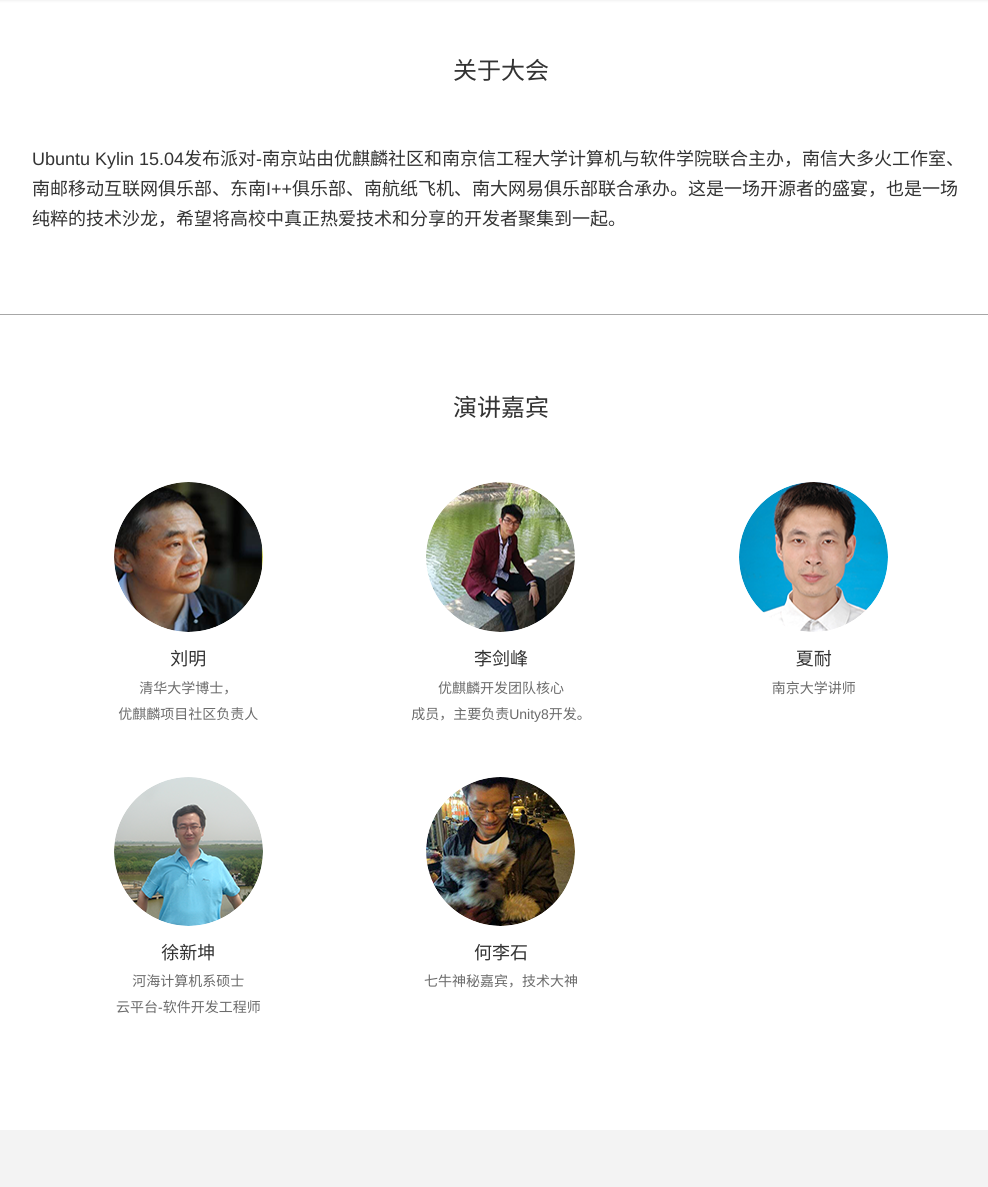
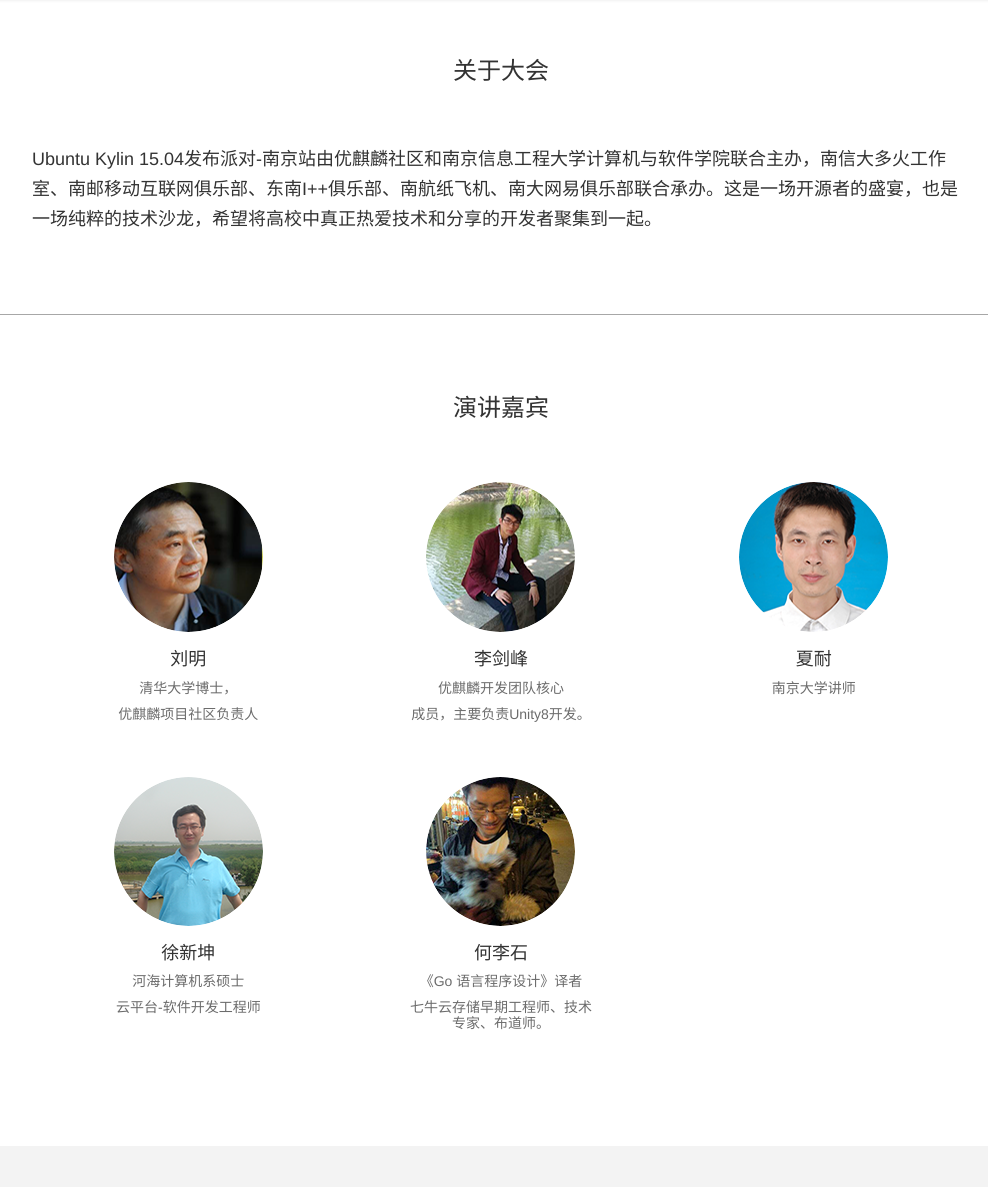
Before and after one commit to DuoHuo/Ubuntu_Kylin_party, a plain HTML site: page index.html in a window 1280 px wide. Shown: the part 586-1773 px from the top of the page, without its empty margins (139-1127 px from the left). Drawn offline with Linux system fonts and the light colour scheme; files that its build step writes are made by us from their sources; a script that the page names is missing.

Commit message:
change index.html

```diff
--- a/index.html
+++ b/index.html
@@ -56,7 +56,7 @@
         <div class="container">
             <div class="row">
                 <h3 class="text-center marginBot-60 marginTop-60">关于大会</h3>
-                <p class="text-left center-block marginBot-80 width-938">Ubuntu Kylin 15.04发布派对-南京站由优麒麟社区和南京信工程大学计算机与软件学院联合主办，南信大多火工作室、南邮移动互联网俱乐部、东南I++俱乐部、南航纸飞机、南大网易俱乐部联合承办。这是一场开源者的盛宴，也是一场纯粹的技术沙龙，希望将高校中真正热爱技术和分享的开发者聚集到一起。</p>
+                <p class="text-left center-block marginBot-80 width-938">Ubuntu Kylin 15.04发布派对-南京站由优麒麟社区和南京信息工程大学计算机与软件学院联合主办，南信大多火工作室、南邮移动互联网俱乐部、东南I++俱乐部、南航纸飞机、南大网易俱乐部联合承办。这是一场开源者的盛宴，也是一场纯粹的技术沙龙，希望将高校中真正热爱技术和分享的开发者聚集到一起。</p>
             </div>
         </div>
     </section>
@@ -99,7 +99,8 @@
                     <div class="col-md-4 col-sm-6 thumbnails">
                         <img src="./img/hls.png" alt="thumbnails" class="img-circle center-block marginBot-18">
                         <h4 class="text-center">何李石</h4>
-                        <p class="center-block text-center">七牛神秘嘉宾，技术大神</p>
+                        <p class="center-block text-center">《Go 语言程序设计》译者</p>
+                        <p class="center-block text-center">七牛云存储早期工程师、技术专家、布道师。</p>
                     </div>
                 </div>
             </div>
```
